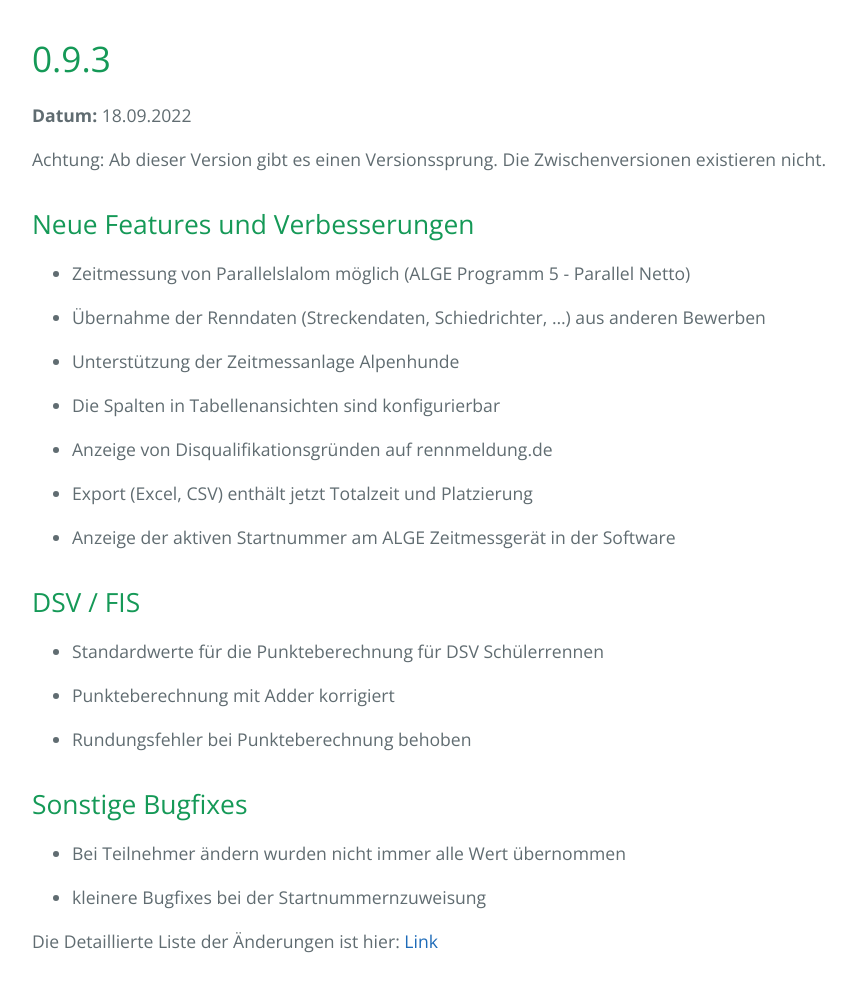
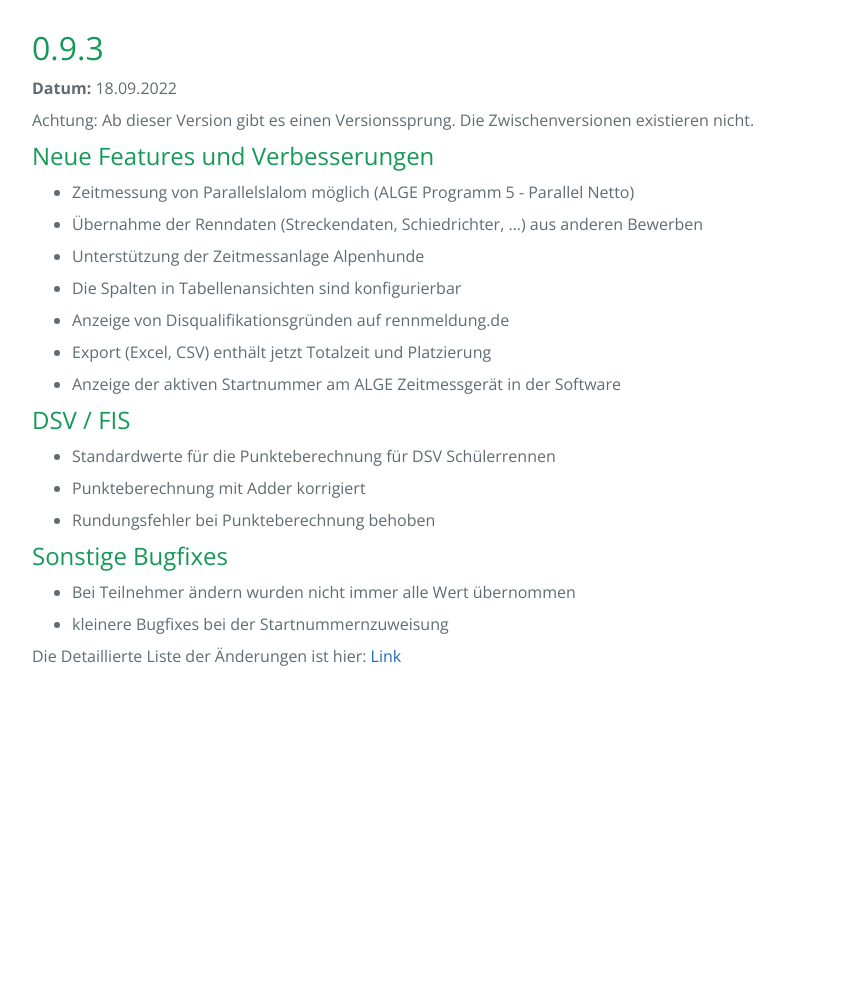
Before and after one commit to RaceHorology/rh-update, a Jekyll site: the page built from versions/0.9.3.md, in a window 1280 px wide. Shown: the whole page, without its empty margins (192-1048 px from the left). Built offline with Jekyll 4.4.1, drawn with Linux system fonts in a browser that asks for light colours; our own code applies the rules of GitHub Pages for plain Markdown files; after the commit the page ends 900 px from its top, so only the background shows below that.

Commit message:
make font smaller

```diff
--- a/_sass/jekyll-theme-cayman.scss
+++ b/_sass/jekyll-theme-cayman.scss
@@ -30,7 +30,7 @@ body {
   margin: 0;
   font-family: "Open Sans", "Helvetica Neue", Helvetica, Arial, sans-serif;
   font-size: 16px;
-  line-height: 1.5;
+  line-height: 1;
   color: $body-text-color;
 }
 
@@ -170,12 +170,12 @@ a {
     max-width: 64rem;
     padding: 2rem 6rem;
     margin: 0 auto;
-    font-size: 1.1rem;
+    font-size: 1rem;
   }
 
   @include medium {
     padding: 2rem 4rem;
-    font-size: 1.1rem;
+    font-size: 1rem;
   }
 
   @include small {
@@ -207,7 +207,7 @@ a {
   h4,
   h5,
   h6 {
-    margin-top: 2rem;
+    margin-top: 0rem;
     margin-bottom: 1rem;
     font-weight: normal;
     color: $section-headings-color;
```
